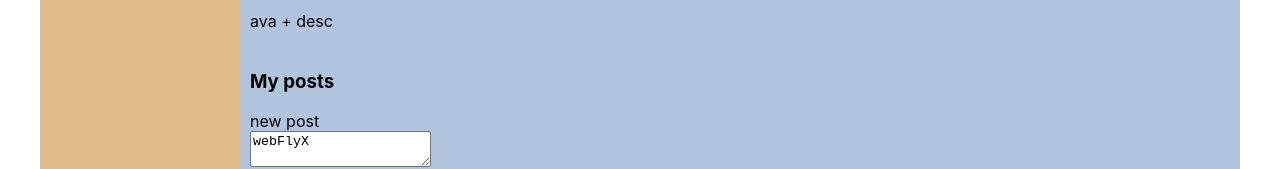
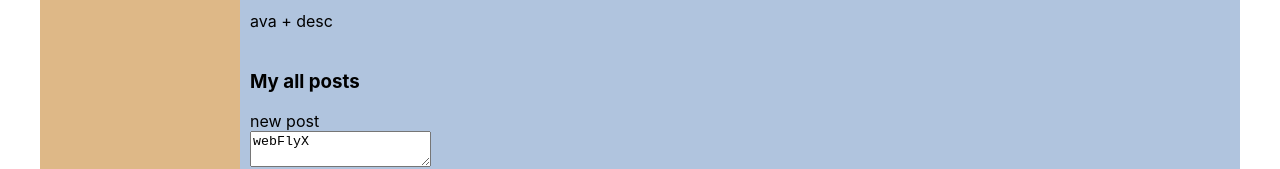
Before and after one commit to webflyx/social_network_react, a React (Create React App) app: page /profile in a window 1280 px wide. Shown: the part 363-532 px from the top of the page. Built offline with nearby package versions, Linux system fonts and the light colour scheme.

Commit message:
change My post h3

```diff
--- a/src/components/Profile/MyPosts/MyPosts.jsx
+++ b/src/components/Profile/MyPosts/MyPosts.jsx
@@ -18,7 +18,7 @@ function MyPosts(props) {
 
   return (
     <div className={s.postsBlock}>
-      <h3>My posts</h3>
+      <h3>My all posts</h3>
       <div className={s.item}>new post</div>
       <div>
         <div>
```
